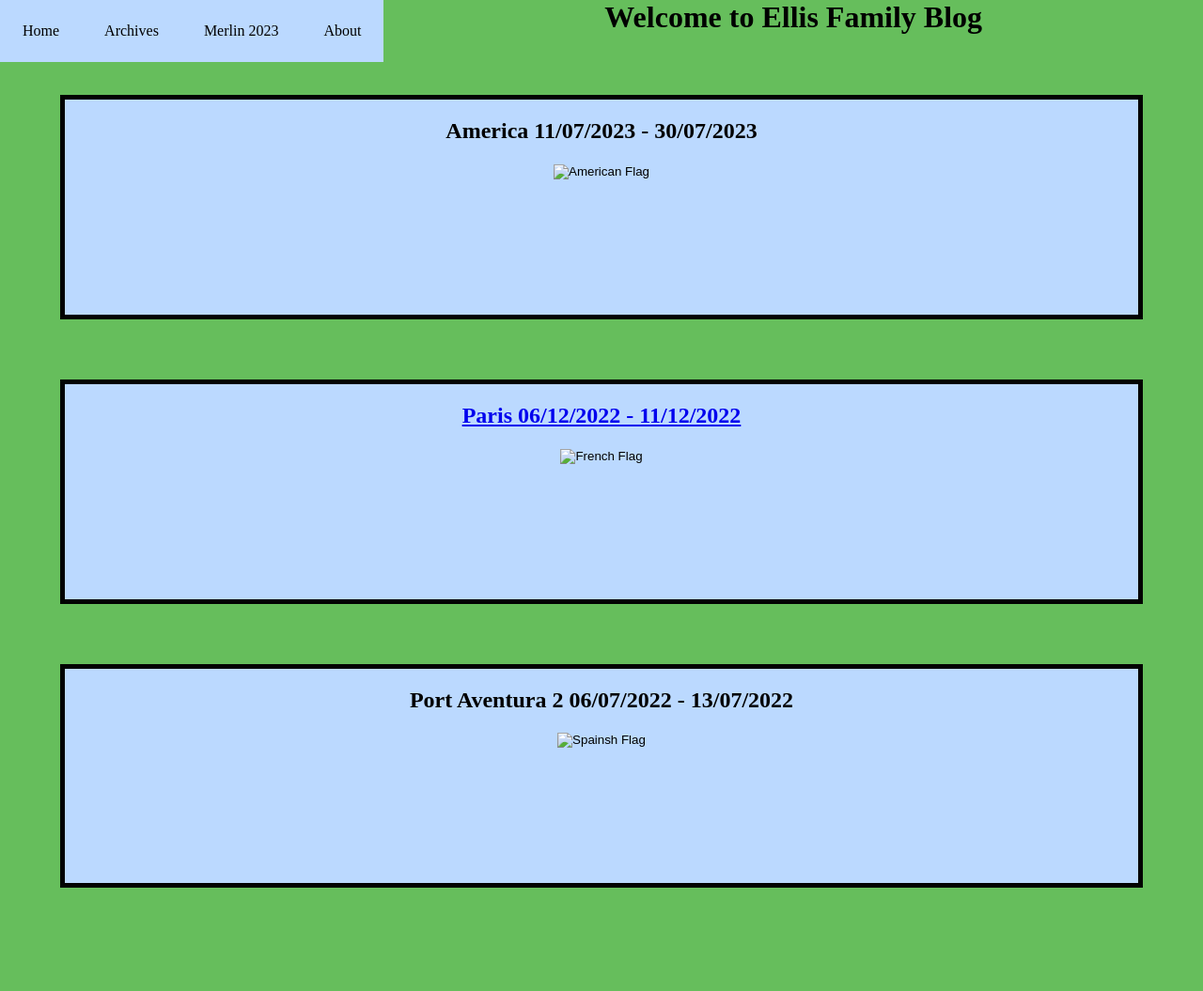
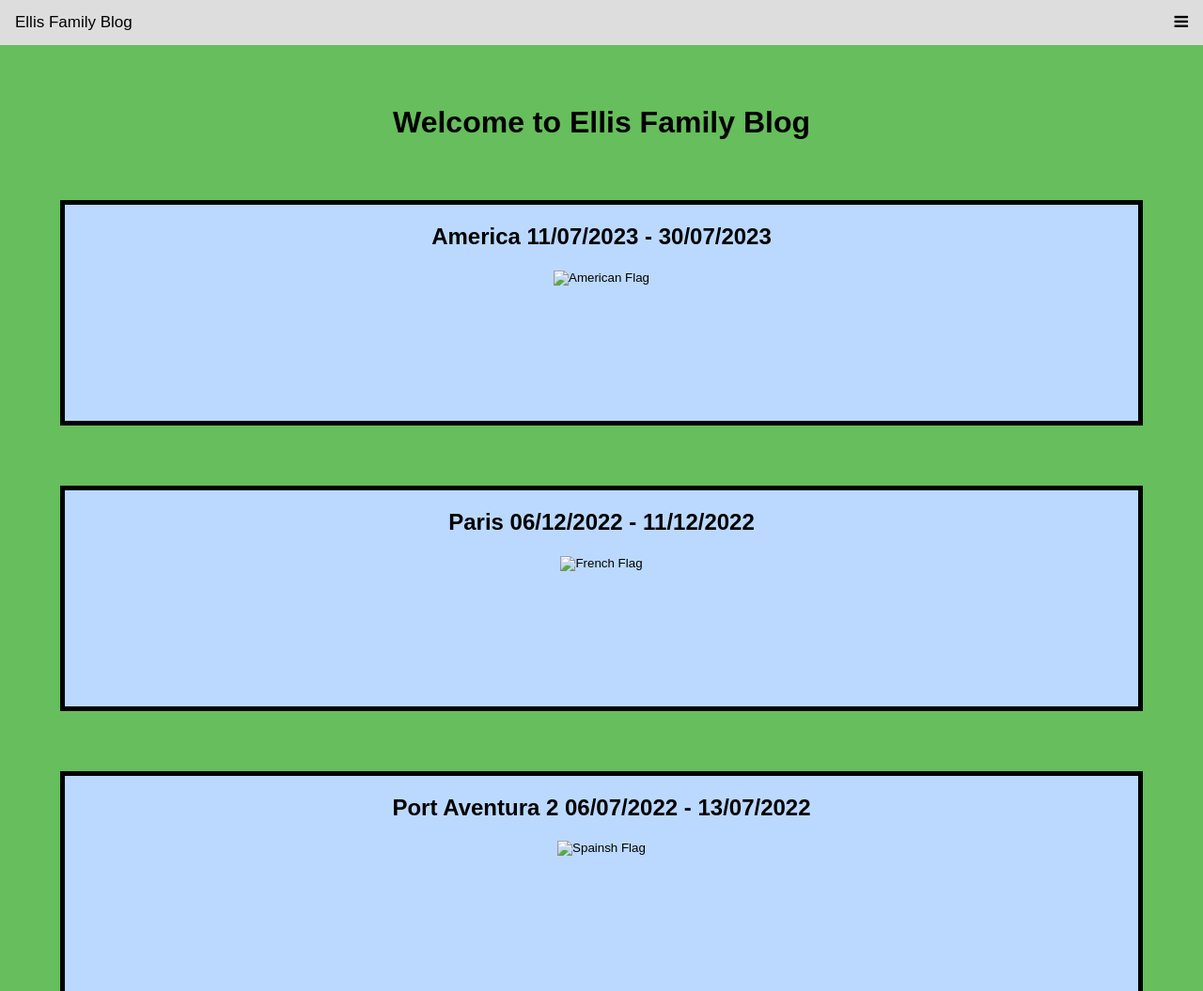
Before and after one commit to 14ellisj/EllisBlog, a plain HTML site: page index.html in a window 1280 px wide. Shown: the top 1055 px of the page at 94% size. Before the commit the page ends 1009 px from the top, so only its background shows below. Drawn offline with Linux system fonts and the light colour scheme.

Commit message:
Link Fix

```diff
--- a/index.html
+++ b/index.html
@@ -6,15 +6,32 @@
         <title>Ellis Family Blog</title>
         <link rel="stylesheet" href="styles/mobile.css" />
         <link rel="stylesheet" href="styles/desktop.css" media="only screen and (min-width : 720px)" />
+        <link rel="stylesheet" href="https://cdnjs.cloudflare.com/ajax/libs/font-awesome/4.7.0/css/font-awesome.min.css">
     </head>
     <body>
 
-        <ul>
-            <li><a href="index.html">Home</a></li>
-            <li><a href="archives.html">Archives</a></li>
-            <li><a href="merlin.html">Merlin 2023</a></li>
-            <li><a href="about.html">About</a></li>
-        </ul>
+        <div class="topnav">
+          <a href="#home" class="active">Ellis Family Blog</a>
+          <div id="myLinks">
+            <a href="index.html">Home</a>
+            <a href="archives.html">Archives</a>
+            <a href="merlin.html">Merlin 2023</a>
+            <a href="about.html">About</a>
+          </div>
+          <a href="javascript:void(0);" class="icon" onclick="myFunction()">
+            <i class="fa fa-bars"></i>
+          </a>
+        </div>
+        <script>
+            function myFunction() {
+            var x = document.getElementById("myLinks");
+            if (x.style.display === "block") {
+              x.style.display = "none";
+            } else {
+             x.style.display = "block";
+             }
+            }
+        </script>
 
         <div>
             <h1>Welcome to Ellis Family Blog</h1>
--- a/styles/mobile.css
+++ b/styles/mobile.css
@@ -4,43 +4,13 @@ body{
     margin: 0px;
 }
 
-ul {
-    list-style-type: none;
-    margin: 0;
-    padding: 0;
-    position: -webkit-sticky;
-    position: sticky;
-    top: 0;
-
-}
-
-li {
-    display: inline;
-    float: left;
-    display: block;
-    padding: 8px;
-    background-color: #bbd9ff;
-
-}
-
-li a {
-    display: block;
-    color: rgb(0, 0, 0);
-    text-align: center;
-    padding: 16px 16px;
-    text-decoration: none;
-
-}
-
-li a:hover {
-    background-color: #8dbdfc;
-
-}
-
 h1{
     text-align: center;
     margin: 0px;
     width: 100%;
+    padding-top: 5%;
+    font-family: Arial, Helvetica, sans-serif;
+
 }
 
 .imageBlog {
@@ -88,6 +58,8 @@ table, td {
 }
 h2 {
     text-align: center;
+    font-family: Arial, Helvetica, sans-serif;
+
 }
 .recent {
     border-style: solid;
@@ -106,3 +78,58 @@ h2 {
     text-align: center;
     padding-top: 10%;
 }
+
+.topnav {
+    overflow: hidden;
+    background-color: #ddd;
+    position: relative;
+    position: -webkit-sticky;
+    position: sticky;
+    top: 0;
+    font-family: Arial, Helvetica, sans-serif;
+
+}
+
+.topnav #myLinks {
+    display: none;
+}
+
+
+.topnav a {
+    color: rgb(0, 0, 0);
+    padding: 14px 16px;
+    text-decoration: none;
+    font-size: 17px;
+    display: block;
+}
+
+
+.topnav a.icon {
+    background: #ddd;
+    display: block;
+    position: absolute;
+    right: 0;
+    top: 0;
+}
+
+
+.topnav a:hover {
+    background-color: #ddd;
+    color: black;
+}
+
+
+.active {
+    background-color: #bbd9ff;
+    color: white;
+}
+
+a:hover {
+    text-decoration: none;
+    color:#ddd;
+}
+
+a {
+    text-decoration: none;
+    color: black;
+}
```
Also changed, not shown: archives.html (+26 -6 lines), merlin.html (+9 -0 lines).
